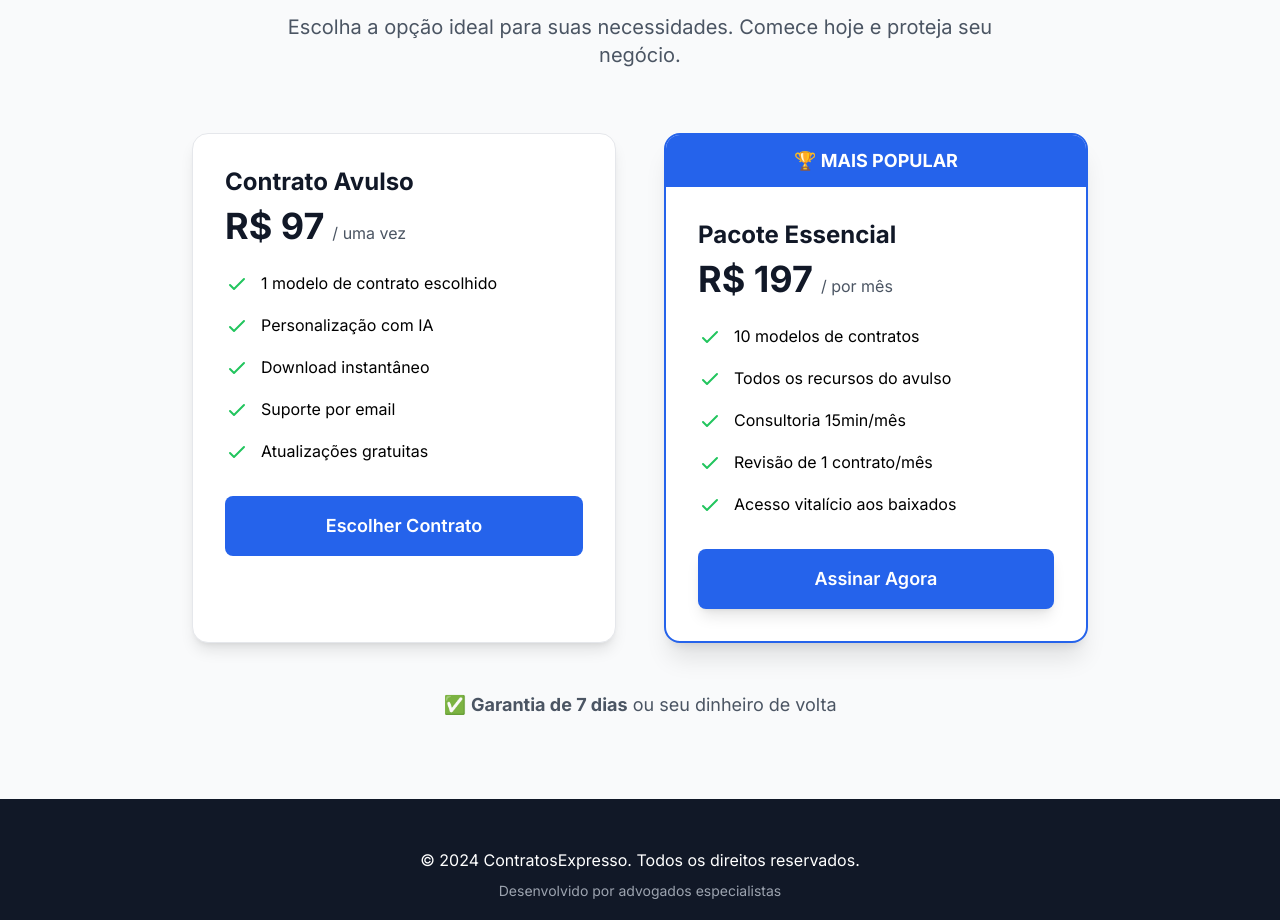
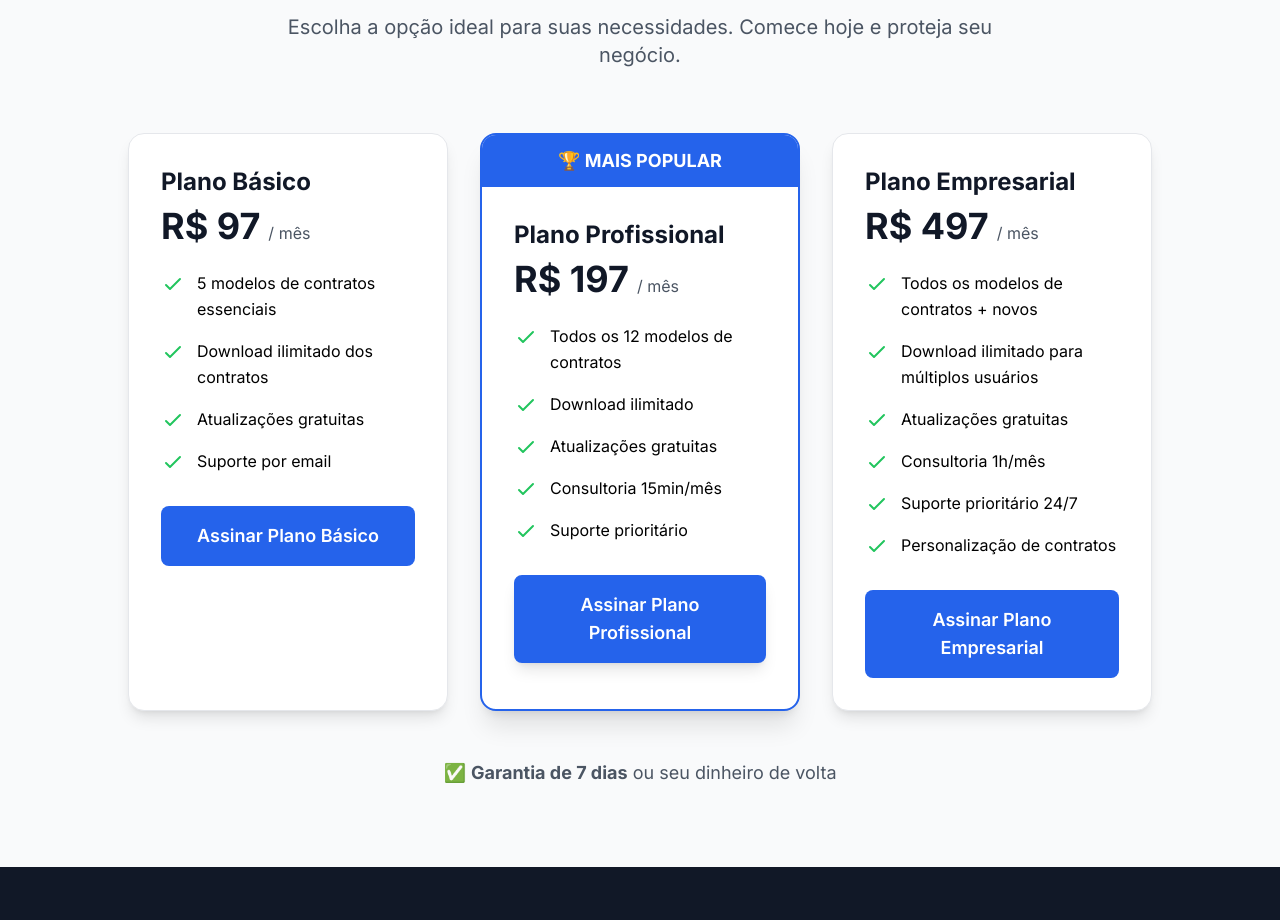
Before and after one commit to mestrereginaldo-site/contratosexpresso-site, a Next.js app: page / in a window 1280 px wide. Shown: the part 1302-2222 px from the top of the page. Built offline with nearby package versions, Linux system fonts and the light colour scheme.

Commit message:
Update Pricing.js

```diff
--- a/components/Pricing.js
+++ b/components/Pricing.js
@@ -13,14 +13,14 @@ export default function Pricing() {
           </p>
         </div>
 
-        <div className="grid md:grid-cols-2 gap-8 md:gap-12 max-w-4xl mx-auto">
-          {/* Plano Avulso */}
+        <div className="grid md:grid-cols-3 gap-8 max-w-5xl mx-auto">
+          {/* Plano Básico */}
           <div className="bg-white rounded-2xl shadow-lg border border-gray-200 overflow-hidden">
             <div className="p-6 md:p-8">
-              <h3 className="text-2xl font-bold text-gray-900 mb-2">Contrato Avulso</h3>
+              <h3 className="text-2xl font-bold text-gray-900 mb-2">Plano Básico</h3>
               <div className="mb-6">
                 <span className="text-4xl font-bold text-gray-900">R$ 97</span>
-                <span className="text-gray-600 ml-2">/ uma vez</span>
+                <span className="text-gray-600 ml-2">/ mês</span>
               </div>
 
               <ul className="space-y-4 mb-8">
@@ -28,19 +28,19 @@ export default function Pricing() {
                   <svg className="w-6 h-6 text-green-500 mr-3 mt-0.5 flex-shrink-0" fill="none" stroke="currentColor" viewBox="0 0 24 24">
                     <path strokeLinecap="round" strokeLinejoin="round" strokeWidth={2} d="M5 13l4 4L19 7" />
                   </svg>
-                  <span>1 modelo de contrato escolhido</span>
+                  <span>5 modelos de contratos essenciais</span>
                 </li>
                 <li className="flex items-start">
                   <svg className="w-6 h-6 text-green-500 mr-3 mt-0.5 flex-shrink-0" fill="none" stroke="currentColor" viewBox="0 0 24 24">
                     <path strokeLinecap="round" strokeLinejoin="round" strokeWidth={2} d="M5 13l4 4L19 7" />
                   </svg>
-                  <span>Personalização com IA</span>
+                  <span>Download ilimitado dos contratos</span>
                 </li>
                 <li className="flex items-start">
                   <svg className="w-6 h-6 text-green-500 mr-3 mt-0.5 flex-shrink-0" fill="none" stroke="currentColor" viewBox="0 0 24 24">
                     <path strokeLinecap="round" strokeLinejoin="round" strokeWidth={2} d="M5 13l4 4L19 7" />
                   </svg>
-                  <span>Download instantâneo</span>
+                  <span>Atualizações gratuitas</span>
                 </li>
                 <li className="flex items-start">
                   <svg className="w-6 h-6 text-green-500 mr-3 mt-0.5 flex-shrink-0" fill="none" stroke="currentColor" viewBox="0 0 24 24">
@@ -48,35 +48,28 @@ export default function Pricing() {
                   </svg>
                   <span>Suporte por email</span>
                 </li>
-                <li className="flex items-start">
-                  <svg className="w-6 h-6 text-green-500 mr-3 mt-0.5 flex-shrink-0" fill="none" stroke="currentColor" viewBox="0 0 24 24">
-                    <path strokeLinecap="round" strokeLinejoin="round" strokeWidth={2} d="M5 13l4 4L19 7" />
-                  </svg>
-                  <span>Atualizações gratuitas</span>
-                </li>
               </ul>
 
               <Link
-                href="/contratos"
+                href="/assinatura?plano=basico"
                 className="block w-full bg-blue-600 text-white text-center py-4 px-6 rounded-lg hover:bg-blue-700 transition-colors font-semibold text-lg"
               >
-                Escolher Contrato
+                Assinar Plano Básico
               </Link>
             </div>
           </div>
 
-          {/* Plano Essencial - COM MAIS POPULAR FIXADO */}
-          <div className="bg-white rounded-2xl shadow-xl border-2 border-blue-600 overflow-hidden relative">
-            {/* Badge MAIS POPULAR - AGORA FIXO E VISÍVEL */}
+          {/* Plano Profissional - MAIS POPULAR */}
+          <div className="bg-white rounded-2xl shadow-xl border-2 border-blue-600 overflow-hidden relative transform hover:scale-105 transition-all duration-300">
             <div className="bg-blue-600 text-white text-center py-3">
               <span className="font-bold text-lg">🏆 MAIS POPULAR</span>
             </div>
 
             <div className="p-6 md:p-8">
-              <h3 className="text-2xl font-bold text-gray-900 mb-2">Pacote Essencial</h3>
+              <h3 className="text-2xl font-bold text-gray-900 mb-2">Plano Profissional</h3>
               <div className="mb-6">
                 <span className="text-4xl font-bold text-gray-900">R$ 197</span>
-                <span className="text-gray-600 ml-2">/ por mês</span>
+                <span className="text-gray-600 ml-2">/ mês</span>
               </div>
 
               <ul className="space-y-4 mb-8">
@@ -84,13 +77,19 @@ export default function Pricing() {
                   <svg className="w-6 h-6 text-green-500 mr-3 mt-0.5 flex-shrink-0" fill="none" stroke="currentColor" viewBox="0 0 24 24">
                     <path strokeLinecap="round" strokeLinejoin="round" strokeWidth={2} d="M5 13l4 4L19 7" />
                   </svg>
-                  <span>10 modelos de contratos</span>
+                  <span>Todos os 12 modelos de contratos</span>
                 </li>
                 <li className="flex items-start">
                   <svg className="w-6 h-6 text-green-500 mr-3 mt-0.5 flex-shrink-0" fill="none" stroke="currentColor" viewBox="0 0 24 24">
                     <path strokeLinecap="round" strokeLinejoin="round" strokeWidth={2} d="M5 13l4 4L19 7" />
                   </svg>
-                  <span>Todos os recursos do avulso</span>
+                  <span>Download ilimitado</span>
+                </li>
+                <li className="flex items-start">
+                  <svg className="w-6 h-6 text-green-500 mr-3 mt-0.5 flex-shrink-0" fill="none" stroke="currentColor" viewBox="0 0 24 24">
+                    <path strokeLinecap="round" strokeLinejoin="round" strokeWidth={2} d="M5 13l4 4L19 7" />
+                  </svg>
+                  <span>Atualizações gratuitas</span>
                 </li>
                 <li className="flex items-start">
                   <svg className="w-6 h-6 text-green-500 mr-3 mt-0.5 flex-shrink-0" fill="none" stroke="currentColor" viewBox="0 0 24 24">
@@ -102,21 +101,72 @@ export default function Pricing() {
                   <svg className="w-6 h-6 text-green-500 mr-3 mt-0.5 flex-shrink-0" fill="none" stroke="currentColor" viewBox="0 0 24 24">
                     <path strokeLinecap="round" strokeLinejoin="round" strokeWidth={2} d="M5 13l4 4L19 7" />
                   </svg>
-                  <span>Revisão de 1 contrato/mês</span>
+                  <span>Suporte prioritário</span>
+                </li>
+              </ul>
+
+              <Link
+                href="/assinatura?plano=profissional"
+                className="block w-full bg-blue-600 text-white text-center py-4 px-6 rounded-lg hover:bg-blue-700 transition-colors font-semibold text-lg shadow-lg"
+              >
+                Assinar Plano Profissional
+              </Link>
+            </div>
+          </div>
+
+          {/* Plano Empresarial */}
+          <div className="bg-white rounded-2xl shadow-lg border border-gray-200 overflow-hidden">
+            <div className="p-6 md:p-8">
+              <h3 className="text-2xl font-bold text-gray-900 mb-2">Plano Empresarial</h3>
+              <div className="mb-6">
+                <span className="text-4xl font-bold text-gray-900">R$ 497</span>
+                <span className="text-gray-600 ml-2">/ mês</span>
+              </div>
+
+              <ul className="space-y-4 mb-8">
+                <li className="flex items-start">
+                  <svg className="w-6 h-6 text-green-500 mr-3 mt-0.5 flex-shrink-0" fill="none" stroke="currentColor" viewBox="0 0 24 24">
+                    <path strokeLinecap="round" strokeLinejoin="round" strokeWidth={2} d="M5 13l4 4L19 7" />
+                  </svg>
+                  <span>Todos os modelos de contratos + novos</span>
                 </li>
                 <li className="flex items-start">
                   <svg className="w-6 h-6 text-green-500 mr-3 mt-0.5 flex-shrink-0" fill="none" stroke="currentColor" viewBox="0 0 24 24">
                     <path strokeLinecap="round" strokeLinejoin="round" strokeWidth={2} d="M5 13l4 4L19 7" />
                   </svg>
-                  <span>Acesso vitalício aos baixados</span>
+                  <span>Download ilimitado para múltiplos usuários</span>
+                </li>
+                <li className="flex items-start">
+                  <svg className="w-6 h-6 text-green-500 mr-3 mt-0.5 flex-shrink-0" fill="none" stroke="currentColor" viewBox="0 0 24 24">
+                    <path strokeLinecap="round" strokeLinejoin="round" strokeWidth={2} d="M5 13l4 4L19 7" />
+                  </svg>
+                  <span>Atualizações gratuitas</span>
+                </li>
+                <li className="flex items-start">
+                  <svg className="w-6 h-6 text-green-500 mr-3 mt-0.5 flex-shrink-0" fill="none" stroke="currentColor" viewBox="0 0 24 24">
+                    <path strokeLinecap="round" strokeLinejoin="round" strokeWidth={2} d="M5 13l4 4L19 7" />
+                  </svg>
+                  <span>Consultoria 1h/mês</span>
+                </li>
+                <li className="flex items-start">
+                  <svg className="w-6 h-6 text-green-500 mr-3 mt-0.5 flex-shrink-0" fill="none" stroke="currentColor" viewBox="0 0 24 24">
+                    <path strokeLinecap="round" strokeLinejoin="round" strokeWidth={2} d="M5 13l4 4L19 7" />
+                  </svg>
+                  <span>Suporte prioritário 24/7</span>
+                </li>
+                <li className="flex items-start">
+                  <svg className="w-6 h-6 text-green-500 mr-3 mt-0.5 flex-shrink-0" fill="none" stroke="currentColor" viewBox="0 0 24 24">
+                    <path strokeLinecap="round" strokeLinejoin="round" strokeWidth={2} d="M5 13l4 4L19 7" />
+                  </svg>
+                  <span>Personalização de contratos</span>
                 </li>
               </ul>
 
               <Link
-                href="/assinatura"
-                className="block w-full bg-blue-600 text-white text-center py-4 px-6 rounded-lg hover:bg-blue-700 transition-colors font-semibold text-lg shadow-lg"
+                href="/assinatura?plano=empresarial"
+                className="block w-full bg-blue-600 text-white text-center py-4 px-6 rounded-lg hover:bg-blue-700 transition-colors font-semibold text-lg"
               >
-                Assinar Agora
+                Assinar Plano Empresarial
               </Link>
             </div>
           </div>
```
